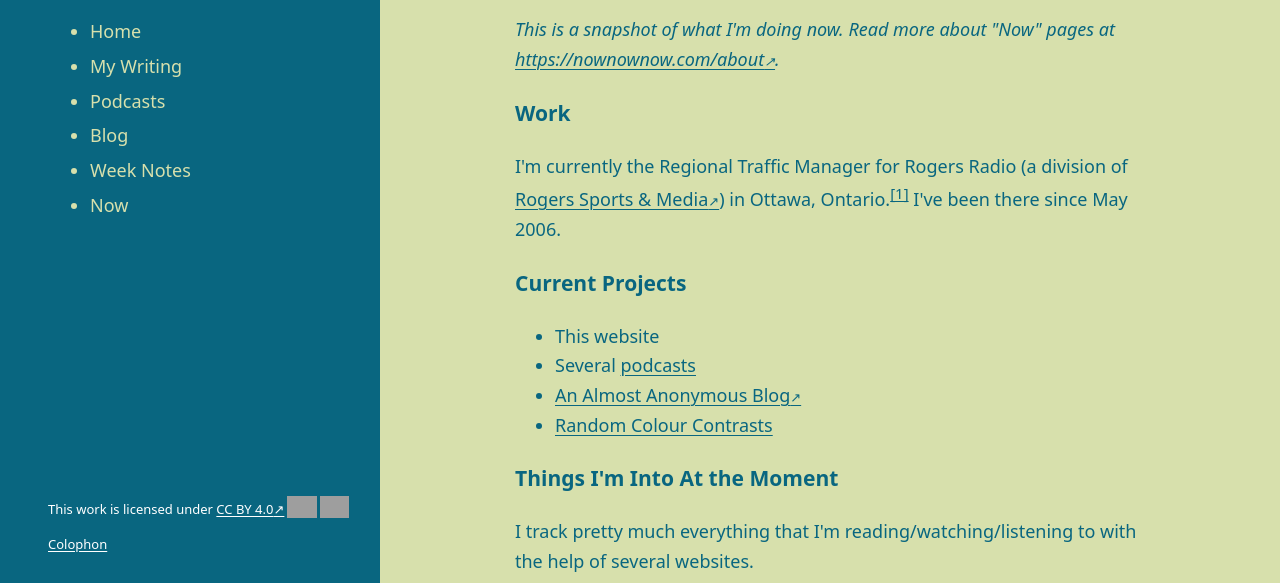
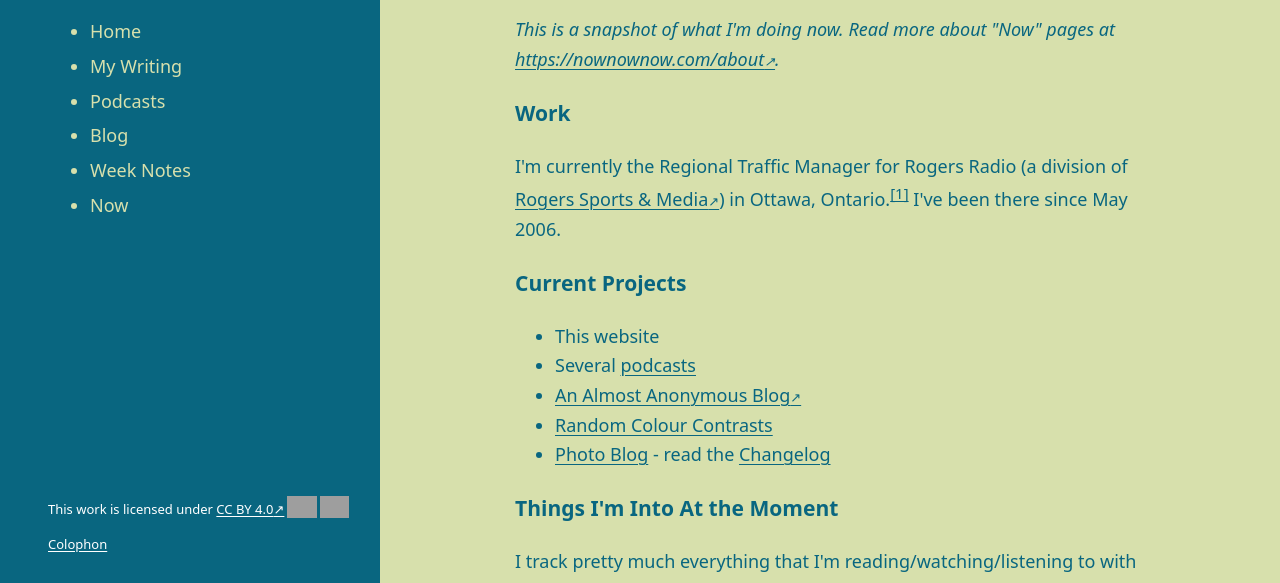
Before and after one commit to lwgrs/srgdotcom, an Eleventy site: page src/Pages/now.md in a window 1280 px wide. Shown: the part 152-735 px from the top of the page. Built offline with nearby package versions, Linux system fonts and the light colour scheme; Eleventy itself is replaced by a stand-in of ours; files that its build step writes are made by us from their sources; grey boxes are pictures that could not be loaded; a web font is replaced by a local one; what markdown-it-eleventy-img would draw is missing.

Commit message:
Adding a project to NOW page

```diff
--- a/src/Pages/now.md
+++ b/src/Pages/now.md
@@ -18,6 +18,7 @@ I'm currently the Regional Traffic Manager for Rogers Radio (a division of <a hr
 * Several [podcasts](/podcasts/)
 * [An Almost Anonymous Blog](https://lwgrs.bearblog.dev)
 * [Random Colour Contrasts](https://contrasts.srgower.com/)
+* [Photo Blog](https://photos.srgower.com) - read the [Changelog](https://photos.srgower.com/changelog/)
 
 
 ### Things I'm Into At the Moment
```
